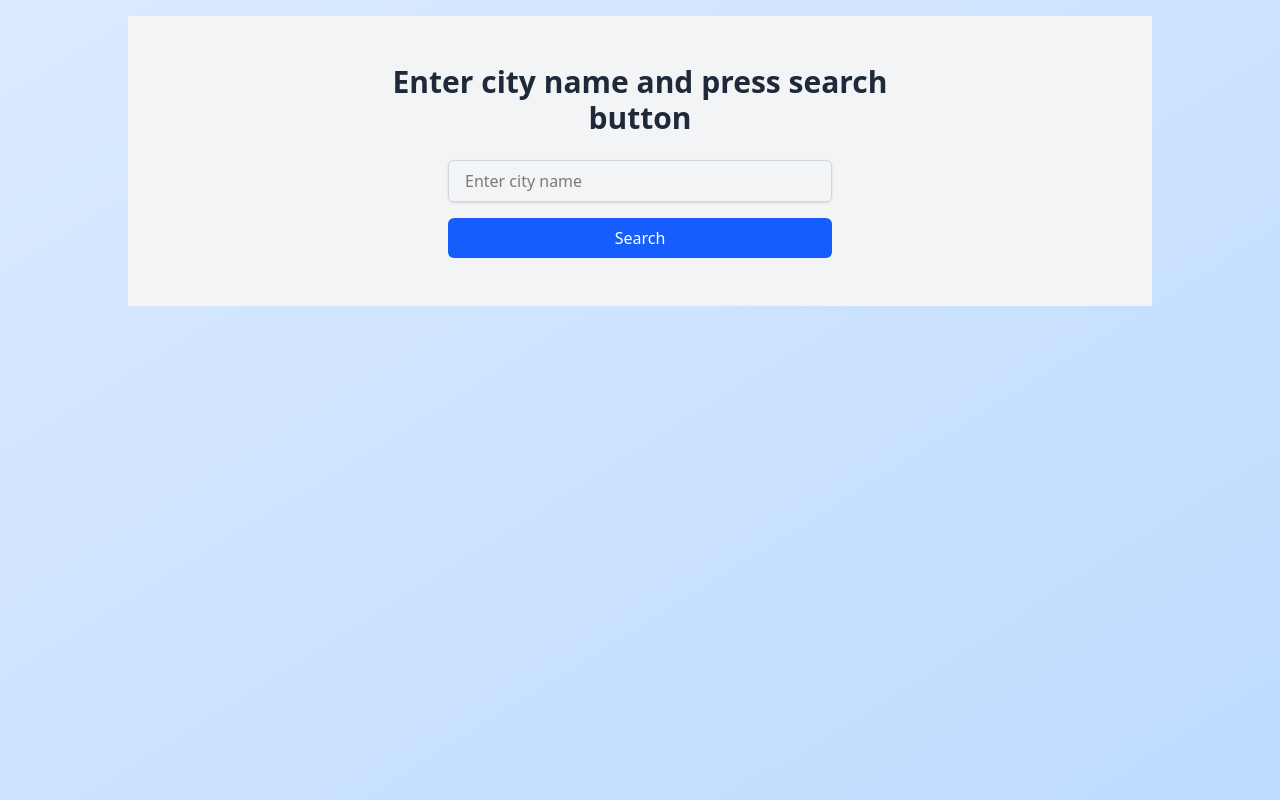
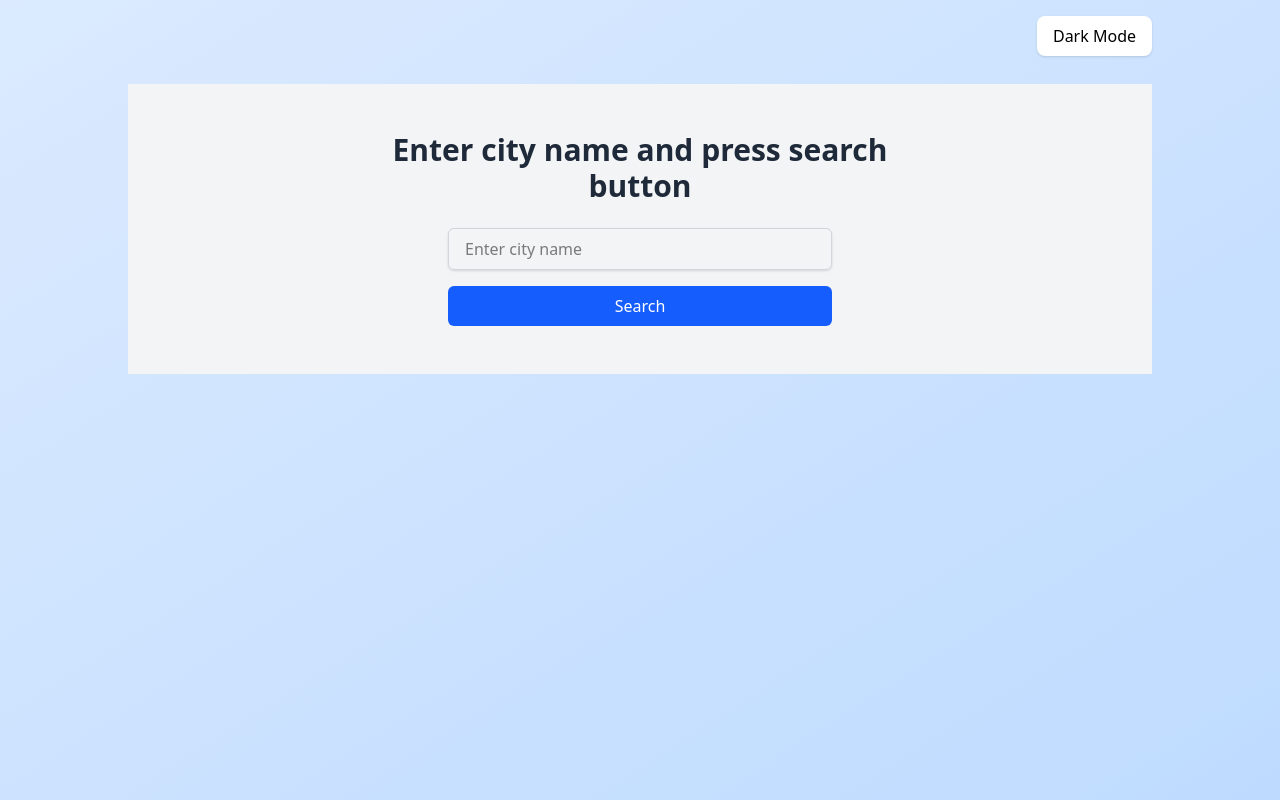
Before and after one commit to Ndima-karabo17/Weather-Application, a React (Vite) app: page / in a window 1280 px wide. Built offline with nearby package versions, Linux system fonts and the light colour scheme.

Commit message:
Update App.tsx
I changed colors for dark and light mode button

```diff
--- a/src/App.tsx
+++ b/src/App.tsx
@@ -6,7 +6,7 @@ import Weather from './components/Weather';
 import WeeklyWeather from './components/WeeklyWeather';
 
 import type { DailyForecast, WeatherData } from './types';
-import { useState, type FC } from 'react';
+import { useState, useEffect, type FC } from 'react';
 
 const App: FC = () => {
   const [weatherData, setWeatherData] = useState<WeatherData | null>(null);
@@ -14,6 +14,25 @@ const App: FC = () => {
   const [loading, setLoading] = useState(false);
   const [error, setError] = useState('');
   const [alertMsg, setAlertMsg] = useState('');
+
+  const [darkMode, setDarkMode] = useState(() => {
+    return localStorage.getItem('darkMode') === 'true';
+  });
+
+  // Sync dark mode class on root element & localStorage
+  useEffect(() => {
+    const root = window.document.documentElement;
+    if (darkMode) {
+      root.classList.add('dark');
+    } else {
+      root.classList.remove('dark');
+    }
+    localStorage.setItem('darkMode', darkMode.toString());
+  }, [darkMode]);
+
+  const toggleDarkMode = () => {
+    setDarkMode((prev) => !prev);
+  };
 
   const handleSearch = async (city: string) => {
     if (!city.trim()) {
@@ -42,7 +61,7 @@ const App: FC = () => {
       const data: WeatherData = await res.json();
       setWeatherData(data);
 
-//To be edited
+      // To be edited
       const sampleForecast: DailyForecast[] = [
         { day: 'Mon', temp: '28°C', icon: 'https://openweathermap.org/img/wn/01d@2x.png' },
         { day: 'Tue', temp: '30°C', icon: 'https://openweathermap.org/img/wn/02d@2x.png' },
@@ -64,20 +83,39 @@ const App: FC = () => {
   };
 
   return (
-    <div className="min-h-screen bg-gradient-to-br from-blue-100 to-blue-200 p-4">
+    <div className="min-h-screen bg-gradient-to-br from-blue-100 to-blue-200 dark:from-gray-900 dark:to-gray-800 p-4 transition-colors duration-500">
       <div className="max-w-5xl mx-auto space-y-6">
+
+        <div className="flex justify-end mb-7 ml-10">
+          <button
+            onClick={toggleDarkMode}
+            className="px-4 py-2 bg-white dark:bg-blue-100 rounded-lg shadow hover:bg-blue-100 dark:hover:bg-white transition"
+            aria-label="Toggle dark mode"
+          >
+            {darkMode ? 'Light Mode' : 'Dark Mode'}
+          </button>
+        </div>
+
         <Search title="Enter city name and press search button" onSearch={handleSearch} />
 
         {loading && (
-          <h2 className="text-2xl text-center font-semibold text-gray-700">Loading...</h2>
+          <h2 className="text-2xl text-center font-semibold text-gray-700 dark:text-gray-300">
+            Loading...
+          </h2>
         )}
 
         {alertMsg && (
-          <Alert message={alertMsg} onClose={() => setAlertMsg('')} />
+          <Alert
+            message={alertMsg}
+            onClose={() => setAlertMsg('')}
+          />
         )}
 
         {error && (
-          <Alert message={error} onClose={() => setError('')} />
+          <Alert
+            message={error}
+            onClose={() => setError('')}
+          />
         )}
 
         {!loading && weatherData && (
```
